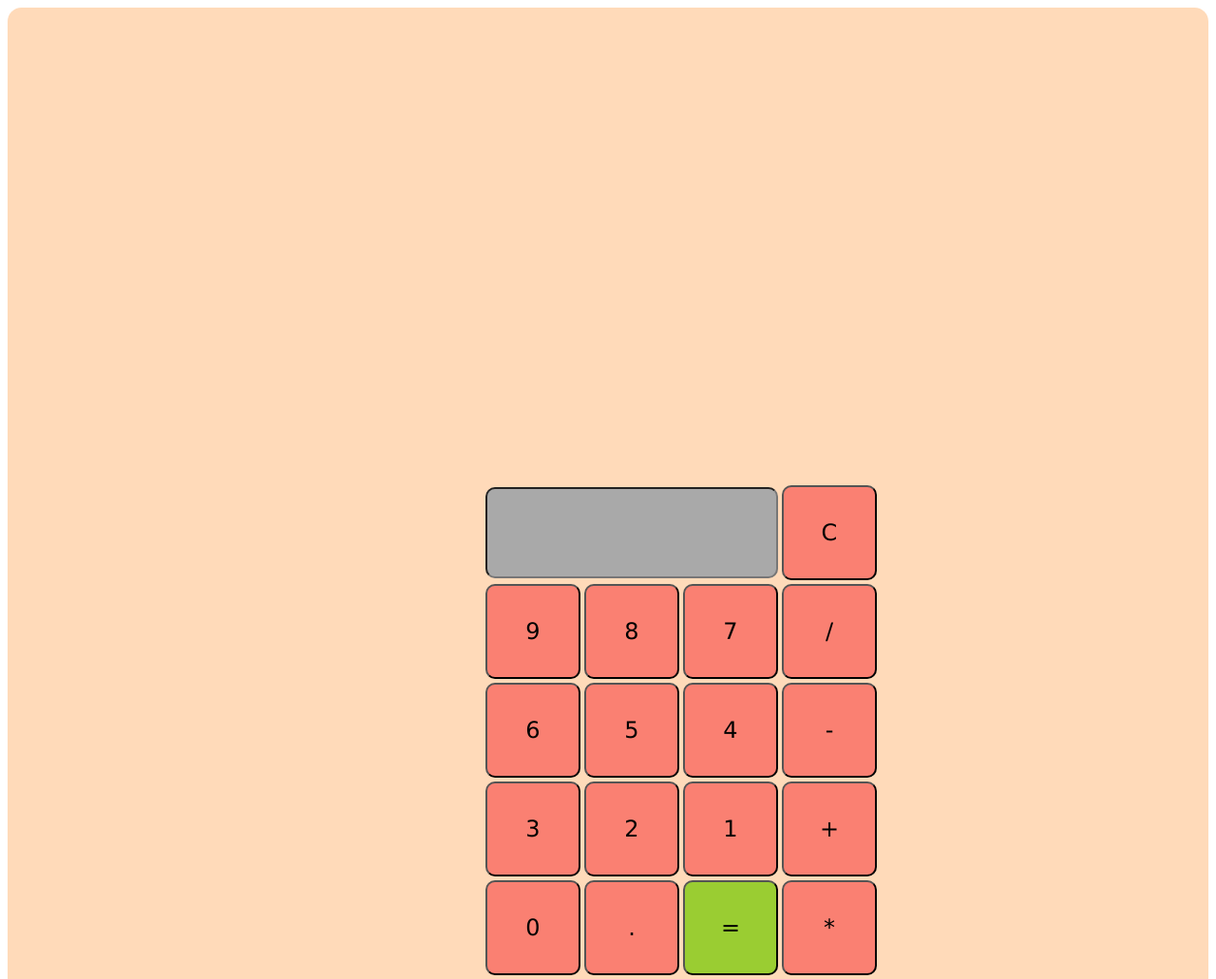
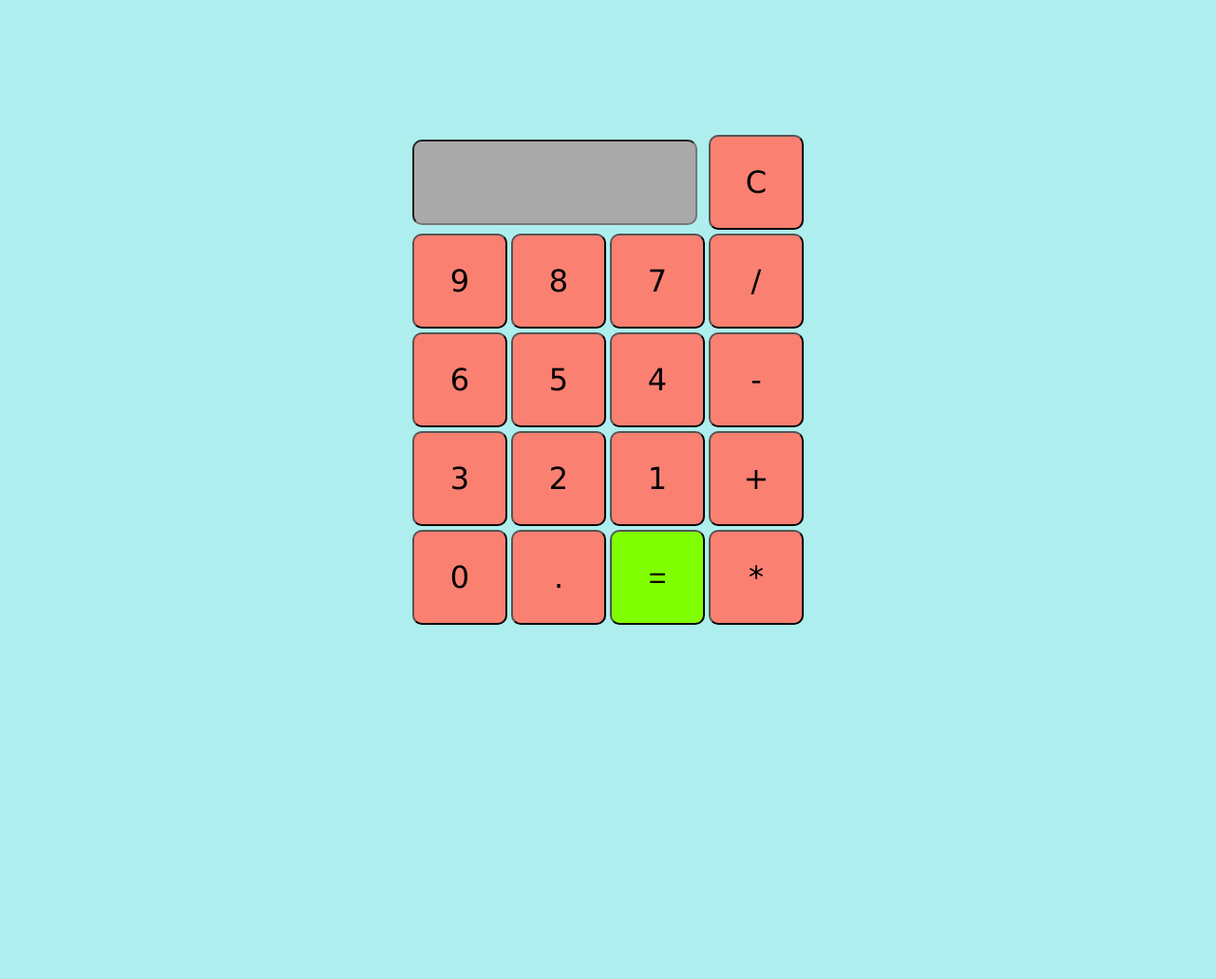
Before and after one commit to leyla7br/leyla7br, a plain HTML site: page index.html in a window 1280 px wide. Shown: the top 1031 px of the page at 95% size. After the commit the page ends 800 px from the top, so only its background shows below. Drawn offline with Linux system fonts and the light colour scheme.

Commit message:
Add files via upload

```diff
--- a/index.html
+++ b/index.html
@@ -1,45 +1,63 @@
-<!DOCTYPE html>
 <html lang="en">
+
 <head>
   <meta charset="UTF-8">
   <meta http-equiv="X-UA-Compatible" content="IE=edge">
-    <title>Document</title>
-    <link rel="stylesheet" href="style.css">
+  <meta name="viewport" content="width=device-width, initial-scale=1.0">
+  <title>Calculator</title>
+  <link rel="stylesheet" href="styles.css">
 </head>
+
 <body>
-   <div class="main">
   <table>
     <tr>
-          <td colspan="3"> <input type="text" class="text" id="result" /></td>
-          <td> <input type="button" class="button" value="C" onclick="clearScreen()"/></td>
+      <td colspan="3"><input type="text" class="text" id="result"></td>
+      <td> <input type="button" class="button" id="clearBox" value="C"></td>
     </tr>
     <tr>
-          <td><input type="button" class="button" value="9" onclick="display('9')"></td>
-          <td><input type="button" class="button" value="8" onclick="display('8')"></td>
-          <td><input type="button" class="button" value="7" onclick="display('7')"></td>
-          <td><input type="button" class="button" value="/" onclick="display('/')"></td>
+      <td><input type="button" class="button" value="9">
+      </td>
+      <td><input type="button" class="button" value="8">
+      </td>
+      <td><input type="button" class="button" value="7">
+      </td>
+      <td><input type="button" class="button" value="/">
+      </td>
     </tr>
     <tr>
-        <td><input type="button" class="button" value="6" onclick="display('6')"></td>
-        <td><input type="button" class="button" value="5" onclick="display('5')"></td>
-        <td><input type="button" class="button" value="4" onclick="display('4')"></td>
-        <td><input type="button" class="button" value="-" onclick="display('-')"></td>
+      <td><input type="button" class="button" value="6">
+      </td>
+      <td><input type="button" class="button" value="5">
+      </td>
+      <td><input type="button" class="button" value="4">
+      </td>
+      <td><input type="button" class="button" value="-">
+      </td>
     </tr>
     <tr>
-        <td><input type="button" class="button" value="3" onclick="display('3')"></td>
-        <td><input type="button" class="button" value="2" onclick="display('2')"></td>
-        <td><input type="button" class="button" value="1" onclick="display('1')"></td>
-        <td><input type="button" class="button" value="+" onclick="display('+')"></td>
+      <td><input type="button" class="button" value="3">
+      </td>
+      <td><input type="button" class="button" value="2">
+      </td>
+      <td><input type="button" class="button" value="1">
+      </td>
+      <td><input type="button" class="button" value="+">
+      </td>
     </tr>
     <tr>
-        <td><input type="button" class="button" value="0" onclick="display('0')"></td>
-        <td><input type="button" class="button" value="." onclick="display('.')"></td>
-        <td><input type="button" class="button" value="=" onclick="calculate()" style="background-color: yellowgreen;" ></td>
-        <td><input type="button" class="button" value="*" onclick="display('*')"></td>
+      <td><input type="button" class="button" value="0">
+      </td>
+      <td><input type="button" class="button" value=".">
+      </td>
+      <td><input type="button" class="buttoon" value="=">
+      </td>
+      <td><input type="button" class="button" value="*">
+      </td>
     </tr>
   </table>
 
-   </div>
-   <script src="script.js"></script>
+
+  <script src="scripts.js"></script>
 </body>
+
 </html>
--- /dev/null
+++ b/scripts.js
@@ -0,0 +1,16 @@
+let buttons = document.querySelectorAll(".button");
+let resultBox = document.getElementById("result");
+let calcBtn = document.querySelector(".buttoon").addEventListener("click", function () {
+    resultBox.value = Math.round(eval(resultBox.value) * 100000) / 100000;
+});
+document.getElementById("clearBox").addEventListener("click", function () {
+    resultBox.value = "";
+});
+
+for (let i = 0; i < buttons.length; i++) {
+    buttons[i].addEventListener("click", function () {
+        if (buttons[i].value != "C" && buttons[i].value != "=") {
+            resultBox.value += buttons[i].value;
+        }
+    });
+};
--- /dev/null
+++ b/styles.css
@@ -0,0 +1,45 @@
+body {
+    padding: 0;
+    margin: 0;
+    display: flex;
+    justify-content: center;
+    align-items: center;
+    background-color: paleturquoise;
+    overflow: hidden;
+}
+
+.button {
+    font-size: xx-large;
+    font-family: Verdana, Geneva, Tahoma, sans-serif;
+    background-color: salmon;
+    color: black;
+    width: 100px;
+    border-radius: 10px;
+    height: 100px;
+    outline: none;
+
+
+}
+
+
+.text {
+    font-size: xx-large;
+    background-color: darkgray;
+    color: black;
+    width: 300px;
+    height: 90px;
+    border-radius: 10px;
+    padding: 10px;
+}
+
+.buttoon {
+    font-size: xx-large;
+    background-color: chartreuse;
+    color: black;
+    width: 100px;
+    border-radius: 10px;
+    height: 100px;
+    outline: none;
+
+
+}
```
Lines whose indentation alone changed are shown as unchanged.
